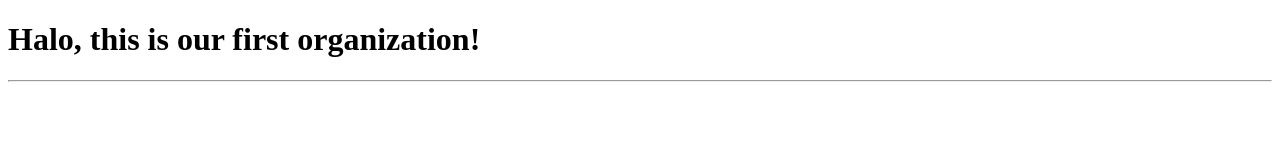
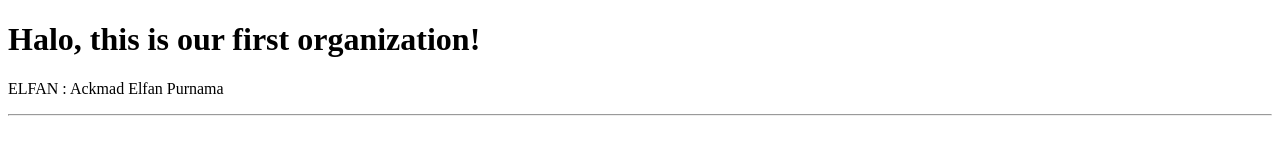
Before and after one commit to Aldiazf27/Organization_Alfan, a plain HTML site: page index.html in a window 1280 px wide. Drawn offline with Linux system fonts and the light colour scheme.

Commit message:
Elfan : Menambah baris code

```diff
--- a/index.html
+++ b/index.html
@@ -7,6 +7,7 @@
 </head>
 <body>
     <h1>Halo, this is our first organization!</h1>
+    <p>ELFAN : Ackmad Elfan Purnama</p>
     <hr>
 </body>
 </html>
```
